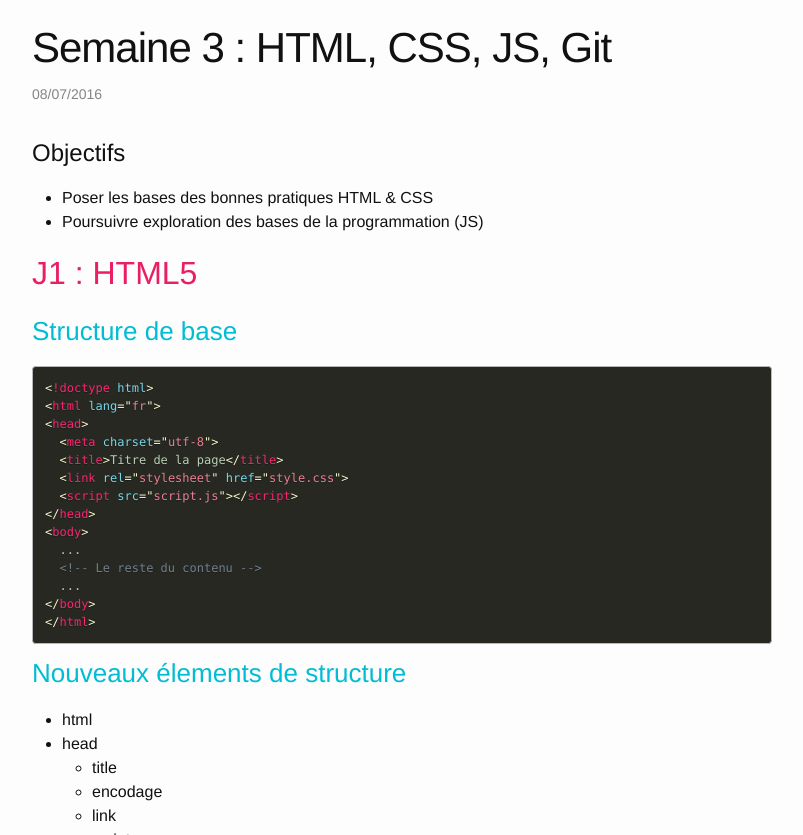
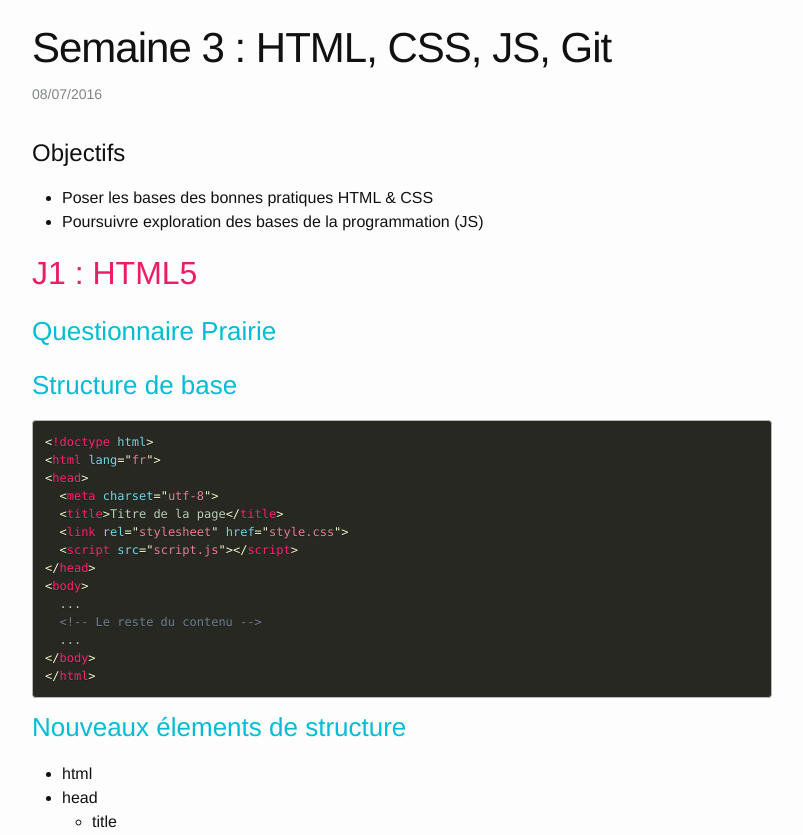
Before and after one commit to cappert/support, a Jekyll site: the page built from _posts/2016-07-18-semaine3.md, in a window 1280 px wide and 900 px high, cut to the strip 65-900 px from the top of the window. Shown: the whole strip, without its empty margins (238-1041 px from the left). Built offline with Jekyll 4.4.1, drawn with Linux system fonts in a browser that asks for light colours; emoji names are drawn with the system emoji font.

Commit message:
Questionnaire Prairie

```diff
--- a/_posts/2016-07-18-semaine3.md
+++ b/_posts/2016-07-18-semaine3.md
@@ -10,6 +10,8 @@ categories: hebdo
 - Poursuivre exploration des bases de la programmation (JS)
 
 ## J1 : HTML5
+
+### [Questionnaire Prairie](http://goo.gl/forms/i7GPZ9kSjBUBYVjT2)
 
 ### [Structure de base](http://www.alsacreations.com/article/lire/1374-html-5-structure-globale-du-document.html)
 
```
